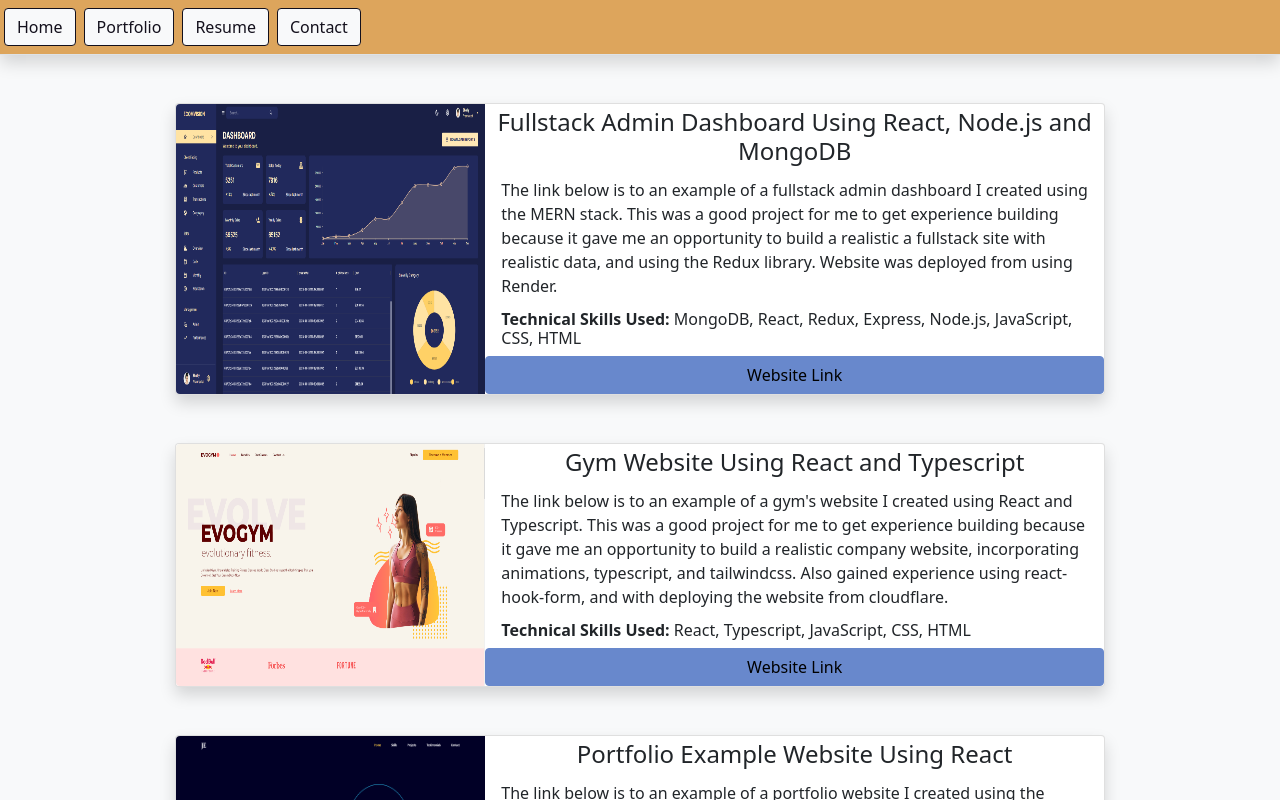
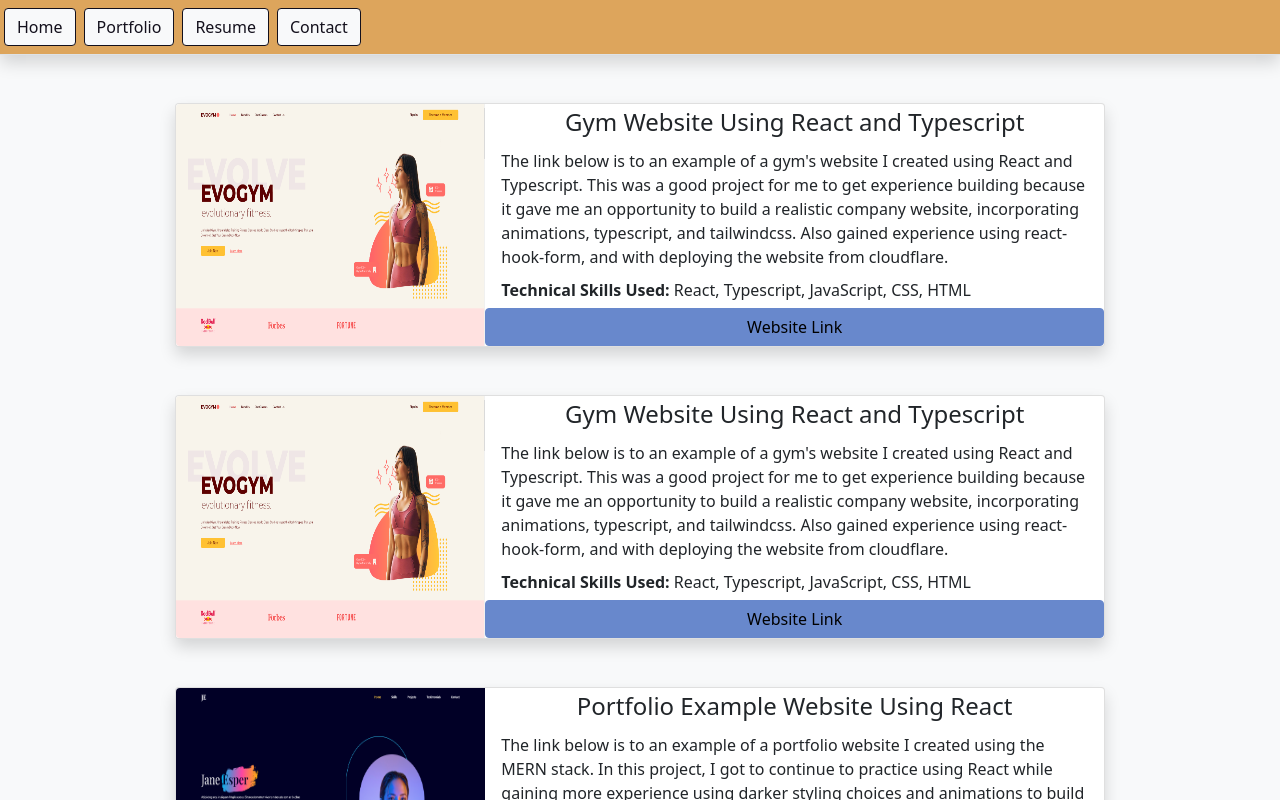
Before and after one commit to mgvaughan/web-profile-project, a React app: page /portfolio in a window 1280 px wide. Shown: the top 800 px of the page. Built offline with nearby package versions, Linux system fonts and the light colour scheme.

Commit message:
website change

```diff
--- a/src/client/views/Portfolio.tsx
+++ b/src/client/views/Portfolio.tsx
@@ -5,7 +5,8 @@ const Portfolio = () => {
     return (
 
         <div className="container my-5">
-            <PortfolioCard thumbnail="images/mern-react-admin-dashboard.png" cardTitle="Fullstack Admin Dashboard Using React, Node.js and MongoDB" description="The link below is to an example of a fullstack admin dashboard I created using the MERN stack. This was a good project for me to get experience building because it gave me an opportunity to build a realistic a fullstack site with realistic data, and using the Redux library.  Website was deployed from using Render." skills="MongoDB, React, Redux, Express, Node.js, JavaScript, CSS, HTML" website="https://mern-fullstack-admin-dashboard.onrender.com/dashboard" />
+
+            <PortfolioCard thumbnail="images/typescript-react-fitness-application.png" cardTitle="Gym Website Using React and Typescript" description="The link below is to an example of a gym's website I created using React and Typescript. This was a good project for me to get experience building because it gave me an opportunity to build a realistic company website, incorporating animations, typescript, and tailwindcss.  Also gained experience using react-hook-form, and with deploying the website from cloudflare." skills="React, Typescript, JavaScript, CSS, HTML" website="https://32cf7530.typescript-react-fitness-application.pages.dev/" />
             <PortfolioCard thumbnail="images/typescript-react-fitness-application.png" cardTitle="Gym Website Using React and Typescript" description="The link below is to an example of a gym's website I created using React and Typescript. This was a good project for me to get experience building because it gave me an opportunity to build a realistic company website, incorporating animations, typescript, and tailwindcss.  Also gained experience using react-hook-form, and with deploying the website from cloudflare." skills="React, Typescript, JavaScript, CSS, HTML" website="https://32cf7530.typescript-react-fitness-application.pages.dev/" />
             <PortfolioCard thumbnail="images/react-portfolio-app.png" cardTitle="Portfolio Example Website Using React" description="The link below is to an example of a portfolio website I created using the MERN stack. In this project, I got to continue to practice using React while gaining more experience using darker styling choices and animations to build a pretty cool looking example portfolio website." skills="React, JavaScript, CSS, HTML" website="https://react-portfolio-app-mv.netlify.app/" />
             <PortfolioCard thumbnail="images/mern-fullstack-social-media-app.png" cardTitle="MERN Fullstack Social Media App" description="The link below is to an example of a social media website I created using the MERN stack. In this project, I got experience using Mongo as well as deploying the site using Render. I also continued to increase my experience with Authentication/Authorization, React, Node.js and Tailwind stylings." skills="Mongo, Express, React, Node.js, JavaScript, CSS, HTML" website="https://fullstack-social-media-website.onrender.com/" />
@@ -17,3 +18,7 @@ const Portfolio = () => {
 }
 
 export default Portfolio;
+
+
+
+{/* <PortfolioCard thumbnail="images/mern-react-admin-dashboard.png" cardTitle="Fullstack Admin Dashboard Using React, Node.js and MongoDB" description="The link below is to an example of a fullstack admin dashboard I created using the MERN stack. This was a good project for me to get experience building because it gave me an opportunity to build a realistic a fullstack site with realistic data, and using the Redux library.  Website was deployed from using Render." skills="MongoDB, React, Redux, Express, Node.js, JavaScript, CSS, HTML" website="https://mern-fullstack-admin-dashboard.onrender.com/dashboard" /> */}
```
